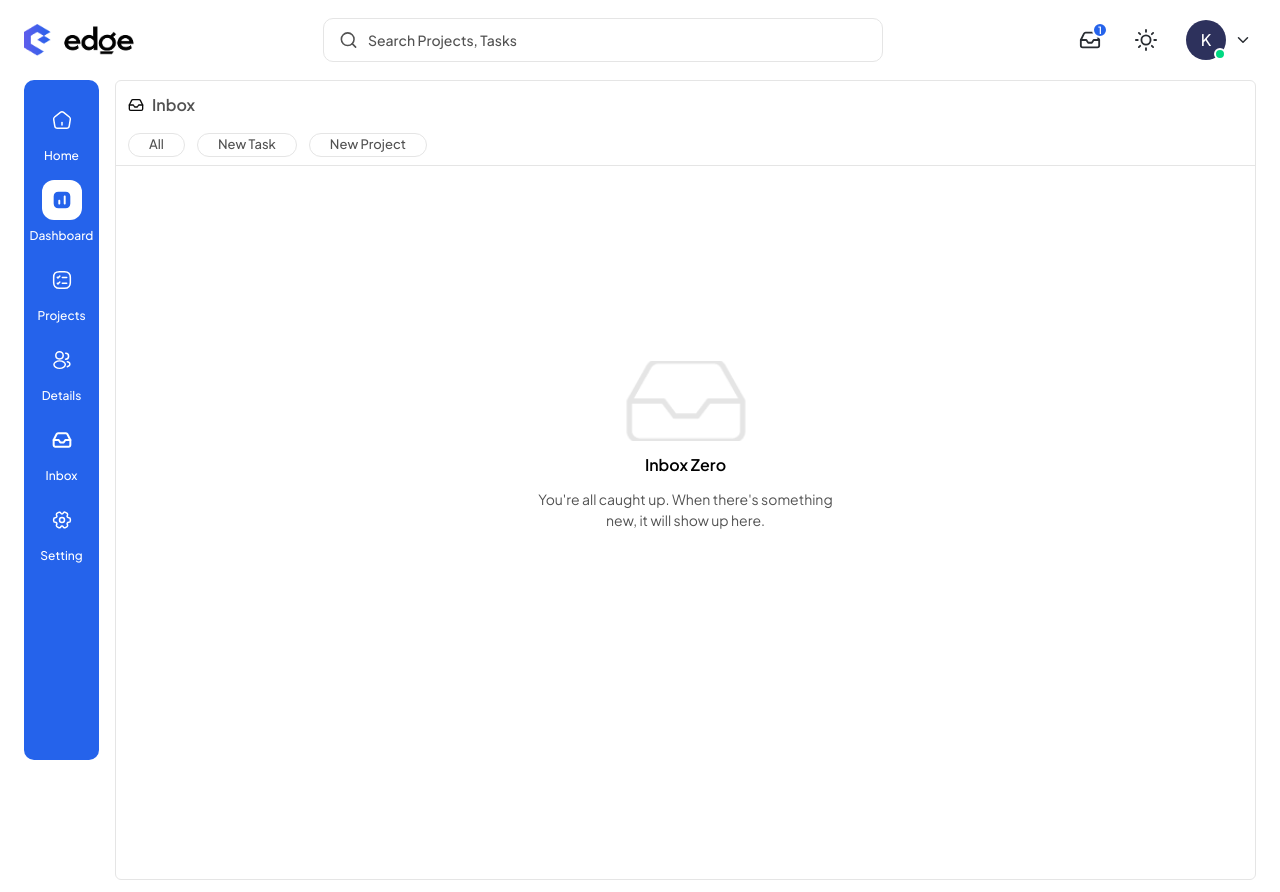
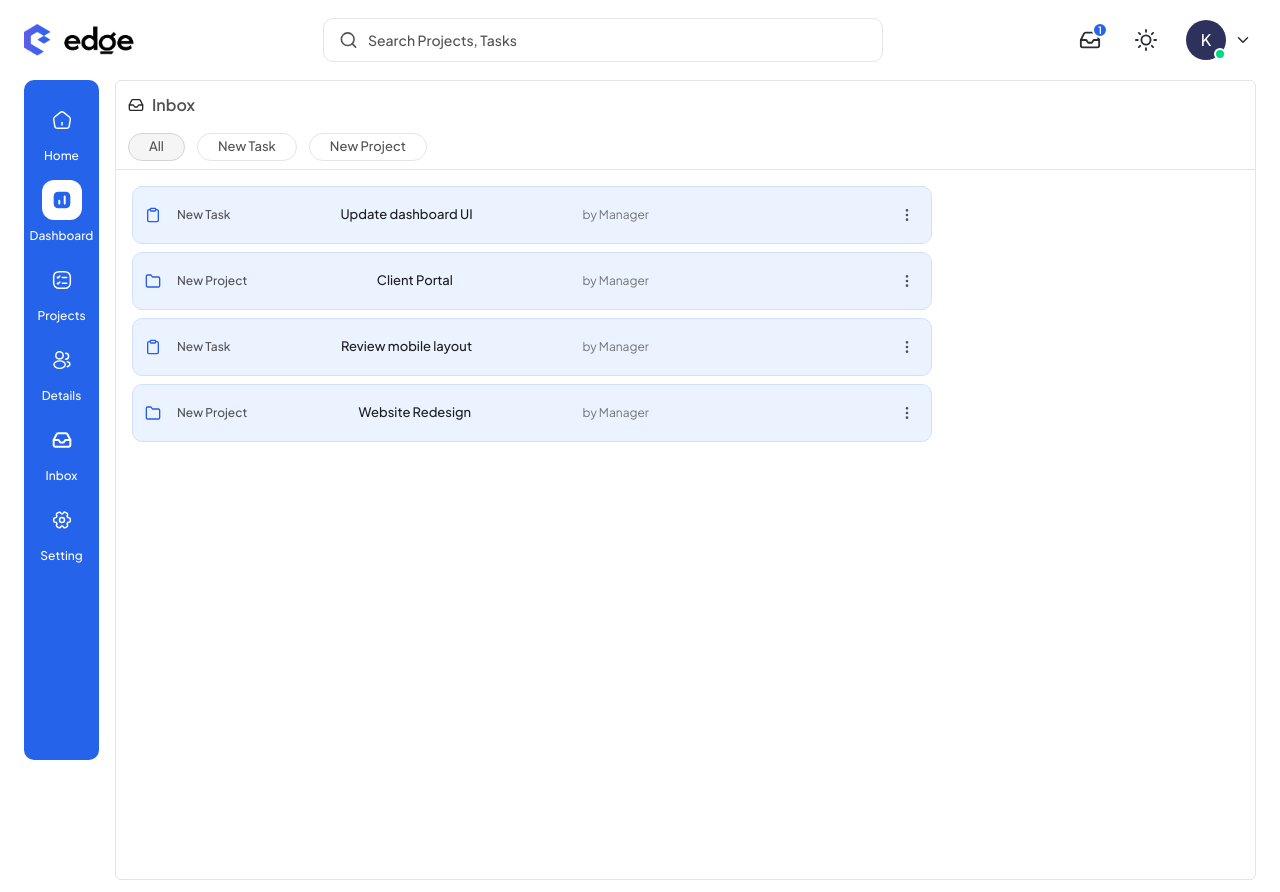
Before and after one commit to Codejourney01/Edge, a React (Vite) app in the folder frontend/: page /managerdashboard/inbox in a window 1280 px wide. Built offline with nearby package versions, Linux system fonts and the light colour scheme.

Commit message:
added input message

```diff
--- /dev/null
+++ b/frontend/src/modules/manager/components/inbox/Inboxmessage.jsx
@@ -0,0 +1,74 @@
+import React from 'react';
+import { FiClipboard, FiFolder, FiMoreVertical } from 'react-icons/fi';
+
+export default function Inboxmessage({
+    type,
+    title,
+    sender,
+    unread = true,
+    onRead,
+}) {
+    const Icon = type === 'New Project' ? FiFolder : FiClipboard;
+
+    return (
+        <div
+            className={`relative flex w-full items-center justify-between gap-1 rounded-lg border transition-colors ${
+                unread
+                    ? 'border-[#CFE1FF] bg-[#EAF3FF]'
+                    : 'border-[#E5E5E5] bg-white'
+            }`}
+        >
+            <button
+                type="button"
+                onClick={onRead}
+                className="flex min-h-14 min-w-0 flex-1 items-center gap-2.5 rounded-l-lg px-3 py-2.5 text-left focus-visible:outline-2 focus-visible:outline-offset-[-2px] focus-visible:outline-[#245DE7] md:gap-4"
+            >
+                <Icon
+                    aria-hidden="true"
+                    className={`size-4 shrink-0 ${
+                        unread ? 'text-[#245DE7]' : 'text-[#525252]'
+                    }`}
+                />
+
+                <span className="flex min-w-0 flex-1 items-center justify-between gap-x-2 md:max-w-[65%] md:gap-x-3">
+                    <span className="sr-only font-medium text-[#525252] md:not-sr-only md:shrink-0 md:text-xs">
+                        {type}
+                    </span>
+
+                    <span className="min-w-0 text-xs font-medium text-[#1E1E1E] [overflow-wrap:anywhere] md:text-[13px]">
+                        {title}
+                    </span>
+
+                    <span className="shrink-0 text-right text-[11px] text-[#737373] md:text-xs">
+                        by {sender}
+                    </span>
+                </span>
+
+                <span className="sr-only">{unread ? 'Unread' : 'Read'}</span>
+            </button>
+
+            <details className="relative mr-1 shrink-0">
+                <summary
+                    aria-label={`Options for ${title}`}
+                    className="flex size-10 cursor-pointer list-none items-center justify-center rounded-md text-[#525252] hover:bg-black/5 focus-visible:outline-2 focus-visible:outline-[#245DE7] [&::-webkit-details-marker]:hidden"
+                >
+                    <FiMoreVertical aria-hidden="true" className="size-4" />
+                </summary>
+
+                <div className="absolute right-0 top-full z-10 min-w-[140px] rounded-md border border-[#E5E5E5] bg-white p-1 shadow-md">
+                    <button
+                        type="button"
+                        disabled={!unread}
+                        onClick={(event) => {
+                            event.currentTarget.closest('details').open = false;
+                            onRead();
+                        }}
+                        className="w-full rounded px-3 py-2 text-left text-xs text-[#525252] enabled:hover:bg-[#F5F5F5] disabled:opacity-60"
+                    >
+                        {unread ? 'Mark as read' : 'Already read'}
+                    </button>
+                </div>
+            </details>
+        </div>
+    );
+}
--- a/frontend/src/modules/manager/pages/Inbox.jsx
+++ b/frontend/src/modules/manager/pages/Inbox.jsx
@@ -1,39 +1,123 @@
-import React from 'react'
-import { FiInbox } from "react-icons/fi";
-import inboxempty from '../../../assets/icons/inboxempty.png'
+import React, { useState } from 'react';
+import { FiInbox } from 'react-icons/fi';
+
+import inboxempty from '../../../assets/icons/inboxempty.png';
+import Inboxmessage from '../components/inbox/Inboxmessage';
+
+const inboxMessages = [
+    {
+        id: 1,
+        type: 'New Task',
+        title: 'Update dashboard UI',
+        sender: 'Manager',
+    },
+    {
+        id: 2,
+        type: 'New Project',
+        title: 'Client Portal',
+        sender: 'Manager',
+    },
+    {
+        id: 3,
+        type: 'New Task',
+        title: 'Review mobile layout',
+        sender: 'Manager',
+    },
+    {
+        id: 4,
+        type: 'New Project',
+        title: 'Website Redesign',
+        sender: 'Manager',
+    },
+];
+
+const filters = ['All', 'New Task', 'New Project'];
+
 export default function Inbox() {
+    const [activeFilter, setActiveFilter] = useState('All');
+    const [readIds, setReadIds] = useState(() => new Set());
+
+    const visibleMessages = activeFilter === 'All'
+        ? inboxMessages
+        : inboxMessages.filter((message) => message.type === activeFilter);
+
+    function markAsRead(id) {
+        setReadIds((currentIds) => {
+            if (currentIds.has(id)) return currentIds;
+
+            const nextIds = new Set(currentIds);
+            nextIds.add(id);
+            return nextIds;
+        });
+    }
+
     return (
         <div
             id="Edgeinbox"
-            className="w-full min-w-0 h-dvh rounded-sm border border-[#E5E5E5]"
+            className="flex min-h-dvh w-full min-w-0 flex-col rounded-sm border border-[#E5E5E5]"
         >
-            <div className='pl-3 pt-3'>
-                <div className='flex items-center gap-2'>
-                        <FiInbox className='text-[#25282B' />
+            <header className="border-b border-[#E5E5E5] px-3 pb-2 pt-3">
+                <div className="flex items-center gap-2">
+                    <FiInbox aria-hidden="true" className="text-[#25282B]" />
+                    <h3 className="text-[14px] font-semibold text-[#525252] md:text-[16px]">
+                        Inbox
+                    </h3>
+                </div>
 
-                        <h3 className='text-[14px] text-[#525252] font-semibold md:text-[16px]'>Inbox</h3>
+                <div
+                    role="group"
+                    aria-label="Filter notifications"
+                    className="mt-4 flex flex-wrap items-center gap-2 md:gap-3"
+                >
+                    {filters.map((filter) => (
+                        <button
+                            key={filter}
+                            type="button"
+                            aria-pressed={activeFilter === filter}
+                            onClick={() => setActiveFilter(filter)}
+                            className={`min-h-7 rounded-full border px-3 text-xs font-medium text-[#525252] md:px-5 md:text-[13px] ${
+                                activeFilter === filter
+                                    ? 'border-[#D4D4D4] bg-[#F5F5F5]'
+                                    : 'border-[#E5E5E5] bg-white'
+                            }`}
+                        >
+                            {filter}
+                        </button>
+                    ))}
                 </div>
-            </div>
-            <div className='flex border-b border-[#e5e5e5] pb-2'>
-                <div className='flex gap-3 items-center  pt-4 pl-3 w-full'>
-                        <div className='border border-[#e5e5e5] rounded-[50px]  h-6 px-5   flex items-center' >
-                            <span className='text-[12px] md:text-[13px] text-[#525252]  font-medium'>All</span>
-                        </div>
-                        <div className='border border-[#e5e5e5] rounded-[50px] px-5 h-6    flex items-center justify-center' >
-                              <span className='text-[12px] md:text-[13px] text-[#525252] font-medium'>New Task</span>
-                        </div>
-                      <div className='border border-[#e5e5e5] rounded-[50px] h-6 px-5 flex items-center justify-center' >
-                              <span className='text-[12px] md:text-[13px] text-[#525252] font-medium'>New Project </span>
-                        </div>
+            </header>
+
+            {visibleMessages.length > 0 ? (
+                <ul className="flex flex-col gap-2 p-3 md:p-4">
+                    {visibleMessages.map(({ id, type, title, sender }) => (
+                        <li key={id} className="w-full max-w-[800px]">
+                            <Inboxmessage
+                                type={type}
+                                title={title}
+                                sender={sender}
+                                unread={!readIds.has(id)}
+                                onRead={() => markAsRead(id)}
+                            />
+                        </li>
+                    ))}
+                </ul>
+            ) : (
+                <div className="flex min-h-[50vh] flex-col items-center justify-center gap-3 px-4 text-center">
+                    <img
+                        src={inboxempty}
+                        alt=""
+                        className="size-20 object-contain md:size-34"
+                    />
+                    <h3 className="text-base font-semibold text-black">
+                        {activeFilter === 'All' ? 'Inbox Zero' : 'No notifications'}
+                    </h3>
+                    <p className="max-w-[300px] text-xs text-[#525252] md:text-sm">
+                        {activeFilter === 'All'
+                            ? "You're all caught up. When there's something new, it will show up here."
+                            : 'There are no notifications in this category.'}
+                    </p>
                 </div>
-            </div>
-            <div className='w-full flex items-center justify-center max-h-[70vh] h-full'>
-                    <div className='flex flex-col gap-3 items-center justify-center'>
-                            <img src={inboxempty} className='w-20 h-20 md:w-34 object-cover' alt="" />
-                            <h3 className='text-[#000000] text-[16px] font-semibold'>Inbox Zero</h3>
-                            <p className='text-[10px] text-[#525252] max-w-50 md:max-w-75 md:text-[14px] w-full text-center'>You're all caught up. When there's something new, it will show up here.</p>
-                    </div>
-            </div>
+            )}
         </div>
-    )
+    );
 }
```
